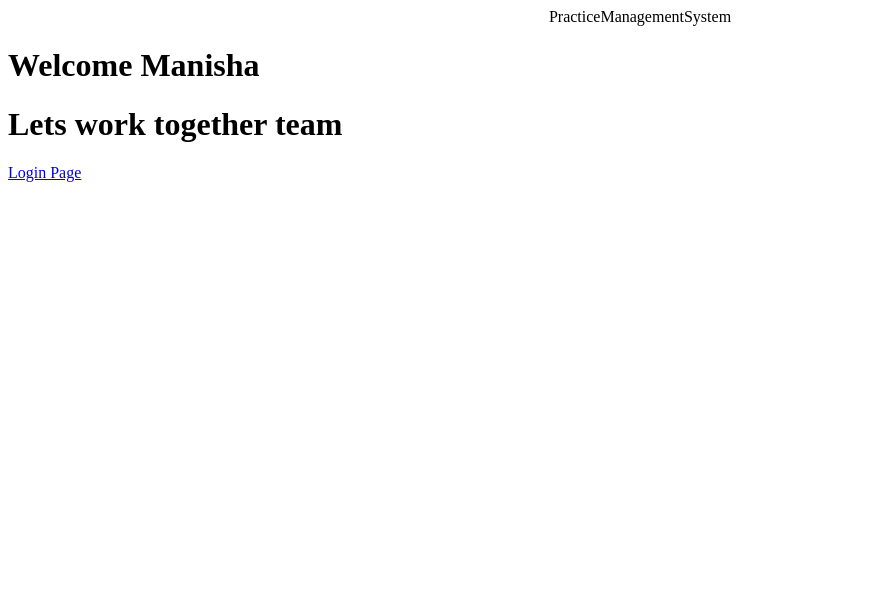
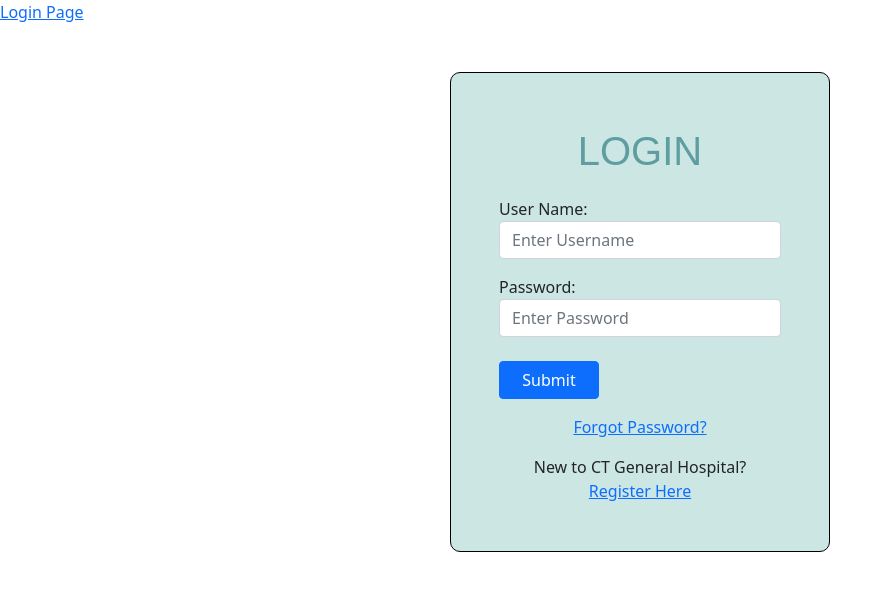
Before and after one commit to surajdhaygude/ImpactProject, an Angular app in the folder PracticeManagementSystem/: page /login in a window 1280 px wide. Before the commit this address led to /. Shown: the top 590 px of the page, without its empty margins (0-892 px from the left). Built offline with nearby package versions, Linux system fonts and the light colour scheme.

Commit message:
Login Component Added first commit on LoginComponent Branch

```diff
--- /dev/null
+++ b/PracticeManagementSystem/db_user.json
@@ -0,0 +1,24 @@
+{
+    "users": [
+      {
+        "id": 1,
+        "username": "Manisha",
+        "password": "1@Manisha"
+      },
+      {
+        "id": 2,
+        "username": "John",
+        "password": "1@JohnJohn"
+      },
+      {
+        "id": 3,
+        "username": "Jane",
+        "password": "1@JaneJane"
+      },
+      {
+        "id": 4,
+        "username": "Lily",
+        "password": "1@LilyLily"
+      }
+    ]
+  }
--- a/PracticeManagementSystem/package.json
+++ b/PracticeManagementSystem/package.json
@@ -6,7 +6,8 @@
     "start": "ng serve",
     "build": "ng build",
     "watch": "ng build --watch --configuration development",
-    "test": "ng test"
+    "test": "ng test",
+    "json:serverLogin": "json-server --watch db_user.json"
   },
   "private": true,
   "dependencies": {
@@ -18,6 +19,8 @@
     "@angular/platform-browser": "~12.2.0",
     "@angular/platform-browser-dynamic": "~12.2.0",
     "@angular/router": "~12.2.0",
+    "bootstrap": "^5.1.3",
+    "json-server": "^0.17.0",
     "rxjs": "~6.6.0",
     "tslib": "^2.3.0",
     "zone.js": "~0.11.4"
--- /dev/null
+++ b/PracticeManagementSystem/src/IUser.ts
@@ -0,0 +1,5 @@
+export interface IUser{
+    //id:number;
+    username:string;
+    password:string
+}
--- a/PracticeManagementSystem/src/app/app.component.html
+++ b/PracticeManagementSystem/src/app/app.component.html
@@ -1,7 +1,4 @@
-<div style="text-align: center;">
-{{title}}
-</div>
-<h1>Welcome Manisha </h1>
-<h1>Lets work together team</h1>
-<a routerLink="Login">Login  Page</a>
+
+<a routerLink="login">Login  Page</a>
+
 <router-outlet></router-outlet>
--- a/PracticeManagementSystem/src/app/app.module.ts
+++ b/PracticeManagementSystem/src/app/app.module.ts
@@ -6,6 +6,7 @@ import { AppRoutingModule } from './app-routing.module';
 import { AppComponent } from './app.component';
 import { AdminmoduleModule } from './modules/adminmodule/adminmodule.module';
 import { UsermoduleModule } from './modules/usermodule/usermodule.module';
+import { ReactiveFormsModule } from '@angular/forms';
 
 @NgModule({
   declarations: [
@@ -14,6 +15,7 @@ import { UsermoduleModule } from './modules/usermodule/usermodule.module';
   imports: [
     BrowserModule,
     FormsModule,
+    ReactiveFormsModule,
     UsermoduleModule,
     AdminmoduleModule,
     AppRoutingModule
--- a/PracticeManagementSystem/src/app/modules/usermodule/login/login.component.css
+++ b/PracticeManagementSystem/src/app/modules/usermodule/login/login.component.css
@@ -0,0 +1,5 @@
+.loginDiv{
+    background-color:rgb(204, 230, 227);
+    border:1px solid black;
+    border-radius: 10px;
+}
--- a/PracticeManagementSystem/src/app/modules/usermodule/login/login.component.html
+++ b/PracticeManagementSystem/src/app/modules/usermodule/login/login.component.html
@@ -1 +1,65 @@
-<p>login works!</p>
+
+<!-- <form [formGroup]="loginForm" (ngSubmit)="onSubmit()">
+
+    <label for="username">First Name: </label>
+    <input id="username" type="text" formControlName="username">
+
+    <label for="password">Last Name: </label>
+    <input id="password" type="text" formControlName="password">
+
+    <button type="submit" [disabled]="!loginForm.valid">Submit</button>
+
+  </form> -->
+
+<!-- <div class="container-fluid"> -->
+    <div class="container">
+    <div class="row">
+        <div class="col-lg-4 col-xs-4"></div>
+
+        <div class="form-group col-lg-4 col-xs-4 col-auto mt-5 p-5 loginDiv">
+
+            <div style="text-align: center; font-size: 40px; font-family: fantasy;
+            color: cadetblue;" class="mb-3">LOGIN</div>
+
+            <form [formGroup]="loginForm" (ngSubmit)="onSubmit()">
+
+                <div class="form-group mb-3">
+
+                    <label for="username" class=".col-form-label">User Name: </label>
+                    <input id="username" type="text" formControlName="username" class="form-control"
+                                    [ngClass]="{ 'is-invalid': isSubmitted && f.username.errors }" placeholder="Enter Username">
+
+                    <div *ngIf="isSubmitted && f.username.errors" class="invalid-feedback">
+                        <div *ngIf="f.username.errors.required">This field cannot be empty.</div>
+                    </div>
+                </div>
+
+                <div class="form-group mb-4">
+
+                    <label for="password" class=".col-form-label">Password: </label>
+                    <input id="password" type="text" formControlName="password" class="form-control"
+                                    [ngClass]="{ 'is-invalid': isSubmitted && f.password.errors }" placeholder="Enter Password">
+
+                    <div *ngIf="isSubmitted && f.password.errors" class="invalid-feedback">
+                        <div *ngIf="f.password.errors.required">This field cannot be empty</div>
+                        <div *ngIf="f.password.errors.pattern">Password entry does not meet criteria.</div>
+                    </div>
+                </div>
+
+                <button type="submit" class="btn btn-primary mb-3 d-grid gap-2" style="width: 100px;">Submit</button>
+
+              </form>
+
+              <div style="text-align: center;" class="mb-3">
+                <a routerLink="">Forgot Password?</a>
+              </div>
+
+              <div style="text-align: center;">New to CT General Hospital?</div>
+              <div style="text-align: center;">
+                <a routerLink="">Register Here</a>
+              </div>
+
+        </div>
+        <div class="col-lg-4 col-xs-4"></div>
+    </div>
+</div>
--- a/PracticeManagementSystem/src/app/modules/usermodule/login/login.component.ts
+++ b/PracticeManagementSystem/src/app/modules/usermodule/login/login.component.ts
@@ -1,4 +1,8 @@
 import { Component, OnInit } from '@angular/core';
+import { FormBuilder, FormControl, FormGroup, Validators } from '@angular/forms';
+import { Observable } from 'rxjs';
+import { UserserviceService } from 'src/app/userservice.service';
+import { IUser } from 'src/IUser';
 
 @Component({
   selector: 'app-login',
@@ -6,10 +10,51 @@ import { Component, OnInit } from '@angular/core';
   styleUrls: ['./login.component.css']
 })
 export class LoginComponent implements OnInit {
+  isSubmitted: boolean=false;
 
-  constructor() { }
+  constructor(private fb: FormBuilder,private userService:UserserviceService) { }
+
+  /*loginForm = new FormGroup({
+    username: new FormControl(''),
+    password: new FormControl(''),
+  });*/
+
+  //loginForm:FormGroup|any=null;
+
+  //isSubmitted=false;
+
+  users:Observable<IUser[]> | any=null;
+
+  loginForm:FormGroup = this.fb.group({
+    username: ['', Validators.required],
+    password: ['', [Validators.required,Validators.pattern(/^(?=\D*\d)(?=[^a-z]*[a-z])(?=[^A-Z]*[A-Z]).{8,30}$/)]],
+  });
+
+  get f() { return this.loginForm.controls; }
+
+  onSubmit() {
+
+    // const Entereduser = {
+    //   user: f.controls.username.value,
+    //   password: f.controls.password.value
+    // };
+
+    this.isSubmitted = true;
+
+    if (this.loginForm.invalid) {
+        return;
+    }
+
+    if (this.loginForm.valid) {
+      const enteredUser=this.loginForm.value;
+      this.users=this.userService.getUsers();
+
+    }
+
+  }
 
   ngOnInit(): void {
+
   }
 
 }
--- /dev/null
+++ b/PracticeManagementSystem/src/app/userservice.service.ts
@@ -0,0 +1,18 @@
+import { HttpClient } from '@angular/common/http';
+import { Injectable } from '@angular/core';
+import { Observable } from 'rxjs';
+import { IUser } from 'src/IUser';
+
+@Injectable({
+  providedIn: 'root'
+})
+export class UserserviceService {
+
+  APIUrl:string='http://localhost:3000/users';
+
+  constructor(private http:HttpClient) { }
+
+  public getUsers():Observable<IUser[]>{
+    return this.http.get<IUser[]>(this.APIUrl);
+  }
+}
--- a/PracticeManagementSystem/src/styles.css
+++ b/PracticeManagementSystem/src/styles.css
@@ -1 +1,2 @@
 /* You can add global styles to this file, and also import other style files */
+@import '~bootstrap/dist/css/bootstrap.min.css';
```
Also changed, not shown: PracticeManagementSystem/src/app/modules/usermodule/usermodule.module.ts (+9 -3 lines), PracticeManagementSystem/angular.json (line endings or trailing spaces), 2 other files (tests, documents, lock files or other folders).
